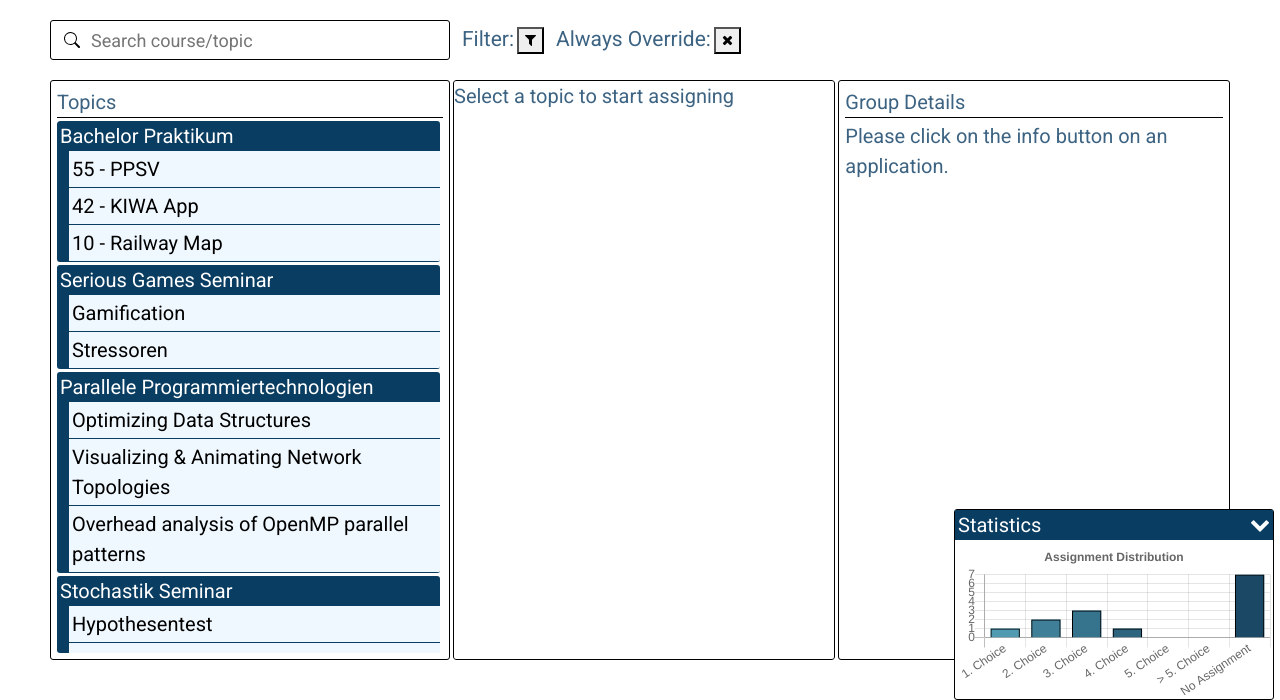
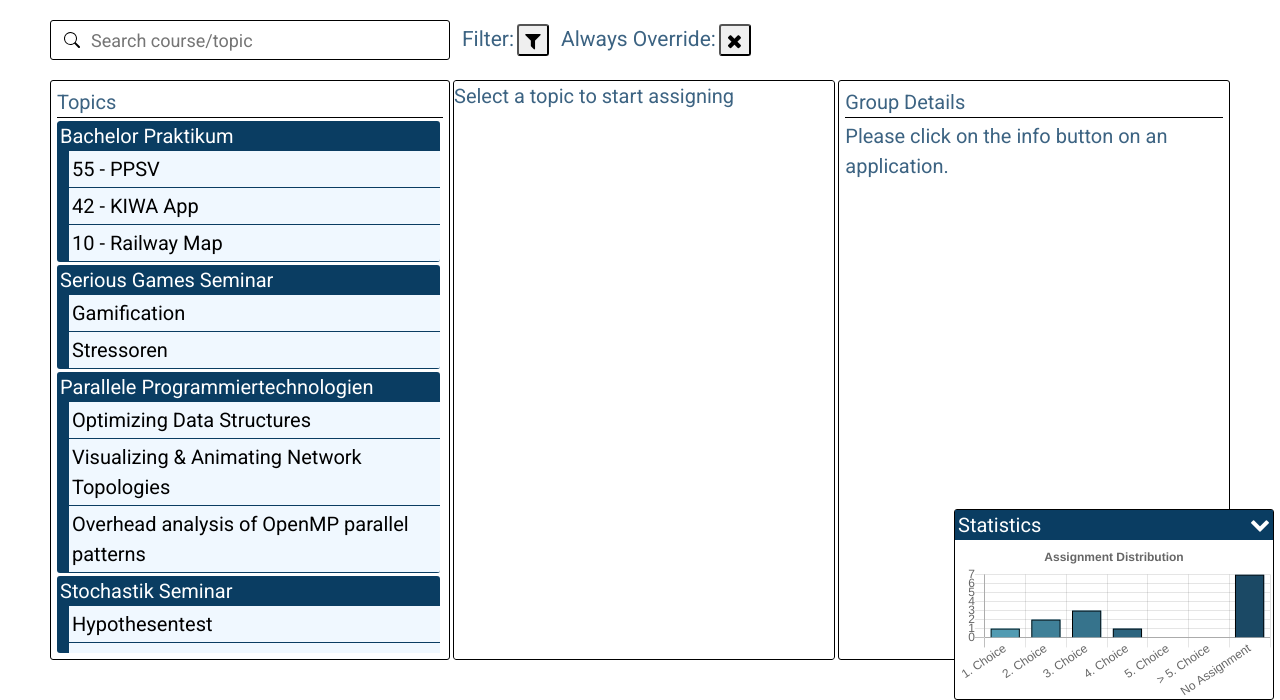
Before and after one commit to DataManagementLab/ppsv, a Django app: page /assignment/ in a window 1280 px wide. Shown: the part 100-800 px from the top of the page. Run offline with Django 3.2, Linux system fonts and the light colour scheme; a user stored in the database is signed in; data comes from the database, SQL or seed files in the repository; some libraries are stand-ins or nearby versions.

Commit message:
updated css for buttons

```diff
--- a/ppsv/backend/static/backend/css/style.css
+++ b/ppsv/backend/static/backend/css/style.css
@@ -660,10 +660,11 @@ p {
     gap: 3px;
 }
 
-.topBar .text-button .button {
-    height: 100%;
+.topBar .text-button button {
     border-radius: 3px;
+    height: 80%;
     font-size: 140%;
+    aspect-ratio: 1;
 }
 
 .topBar .text-button p {
@@ -673,6 +674,7 @@ p {
 
 #overrideControl .fa:before {
     content: "\f00d";
+    margin-left: -1px;
 }
 
 #overrideControl.selected .fa:before {
```
